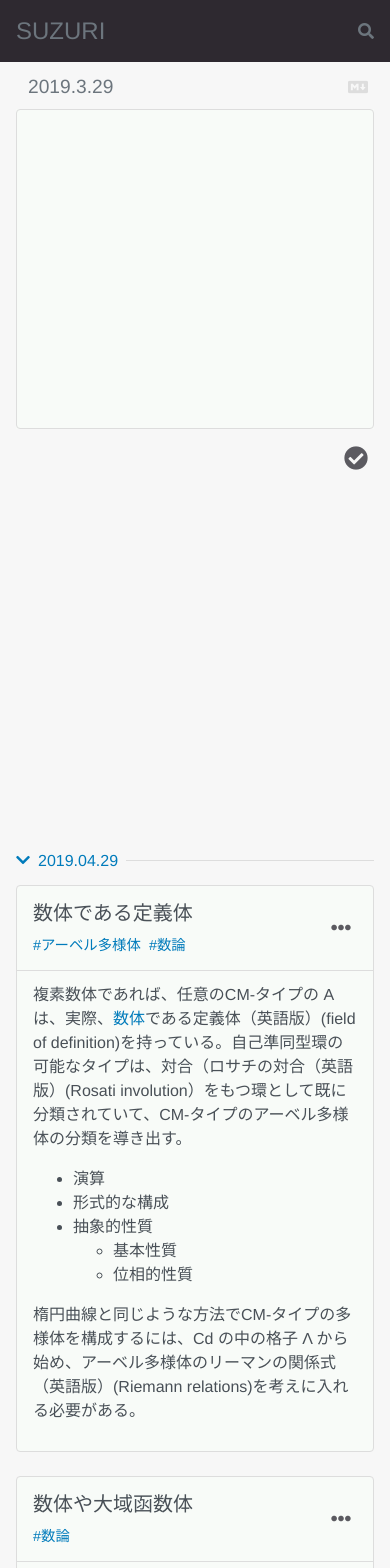
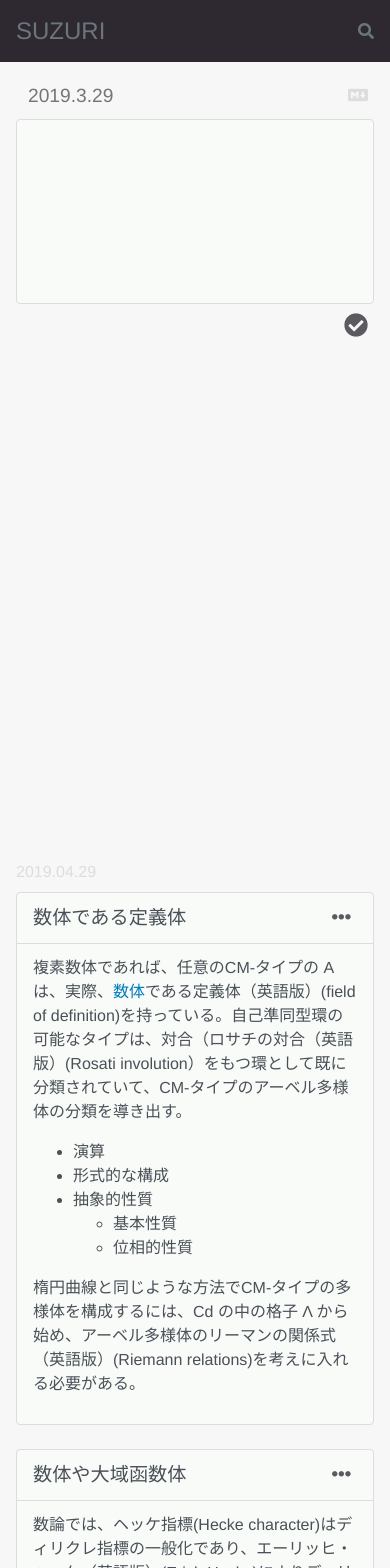
Before and after one commit to suzuri-note/suzuri, a Vue app: page / in a window 390 px wide. Shown: the top 1568 px of the page. Built offline with nearby package versions, Linux system fonts and the light colour scheme.

Commit message:
:+1: EditorとPageをいろいろ編集

```diff
--- a/src/App.vue
+++ b/src/App.vue
@@ -1,7 +1,7 @@
 <template>
   <div id="app">
     <Navbar class="header-layout"/>
-    <section class="editor px-3">
+    <section class="editor px-3 my-2">
       <Editor/>
     </section>
     <section class="note px-3">
--- a/src/components/DailyNote.vue
+++ b/src/components/DailyNote.vue
@@ -1,13 +1,10 @@
 <template>
     <div class="root">
         <div class="date mb-2">
-            <div class="mr-2">
-                <a :class="dateLinkClass" @click.prevent="onClickDate" href="#">{{ dailyNote.date }}</a>
-            </div>
-            <hr v-show="collapse" class="date-hr">
+            {{ dailyNote.date }}
         </div>
-        <div v-show="collapse" class="pages">
-            <Page class="mb-4" v-for="page in dailyNote.pages" :key="page.id" :title="page.title" :tags="page.tags" :body="page.body"/>
+        <div class="pages">
+            <Page class="mb-4" v-for="memo in dailyNote.memos" :key="memo.id" :id="memo.id" :memoObject="memo"/>
         </div>
     </div>
 </template>
@@ -21,22 +18,6 @@ export default {
     },
     props: {
         dailyNote: Object
-    },
-    data: () => ({
-        collapse: true
-    }),
-    computed: {
-        dateLinkClass: function() {
-            return {
-                'chevron-right': !this.collapse,
-                'chevron-down': this.collapse
-            }
-        },
-    },
-    methods: {
-        onClickDate: function() {
-            this.collapse = !this.collapse
-        }
     }
 }
 </script>
@@ -46,20 +27,6 @@ export default {
     display: flex;
     flex-direction: row;
     align-items: center;
-}
-.chevron-right:before {
-    content: '\f054';
-    font-family: 'Font Awesome 5 Free';
-    font-weight: bold;
-    margin-right: .5rem;
-}
-.chevron-down:before {
-    content: '\f078';
-    font-family: 'Font Awesome 5 Free';
-    font-weight: bold;
-    margin-right: .5rem;
-}
-.date-hr {
-    width: 100%;
+    color: $border;
 }
 </style>
--- a/src/components/Editor.vue
+++ b/src/components/Editor.vue
@@ -1,19 +1,19 @@
 <template>
     <div class="root">
-        <div class="editor-header">
-            <div class="editor-title">
-                <input type="text" class="form-control title text-muted" v-model="title" v-bind:placeholder="titlePlaceholder" @keyup="onKeyup">
+        <div class="header">
+            <div class="title">
+                <div v-show="preview">{{ title }}</div>
+                <input v-show="!preview" v-model="title" class="title-input" :placeholder="titlePlaceholder" @keyup="onKeyupTitle"/>
             </div>
             <button type="button" v-bind:class="previewButtonClass" @click="onClickedPreview">
                 <i class="fab fa-markdown editor-markdown ml-3"></i>
             </button>
         </div>
-
-        <div class="form-group bg-surface">
-            <Page v-if="preview" :body="body" class="editor-content"/>
-            <textarea v-else name="" id="" class="form-control editor-content" v-model="body" @keyup="onKeyup"></textarea>
+        <div class="body mb-2">
+            <div v-show="preview" class="body-preview" :id="'body-preview-'+this.id" v-html="htmlBody"></div>
+            <textarea v-show="!preview" :id="'body-textarea-'+this.id" v-model="body" class="body-textarea" @keyup="onKeyupBody"></textarea>
         </div>
-        <div class="editor-footer">
+        <div class="footer">
             <button type="button" class="icon-btn" v-bind:disabled="editing">
                 <i v-bind:class="doneButtonIconClass"></i>
             </button>
@@ -22,26 +22,31 @@
 </template>
 
 <script>
-import Page from './Page.vue'
+import MarkdownIt from 'markdown-it'
+
+const md = new MarkdownIt()
+
 export default {
-    components: {
-        Page
-    },
     data: () => ({
+        id: "new",
         title: "",
+        body: "",
         lastSavedTitle: "",
+        lastSavedBody: "",
         titlePlaceholder: "",
-        body: "",
-        lastSavedBody: "",
         timeout: null,
         editing: false,
         preview: false
     }),
     created: function() {
+        // initialize
         const today = new Date()
         this.titlePlaceholder = today.getFullYear() + "." + today.getMonth() + "." + today.getDate()
     },
     computed: {
+        htmlBody: function() {
+            return md.render(this.body)
+        },
         previewButtonClass: function () {
             return {
                 'icon-btn': true,
@@ -65,9 +70,24 @@ export default {
     },
     methods: {
         onClickedPreview: function() {
+            if (this.title === "") {
+                this.title = this.titlePlaceholder
+            }
             this.preview = !this.preview
+            if (!this.preview) {
+                this.$nextTick(function() {
+                    this.adjustBodyHeight() // 本文textareaの高さ調節
+                })
+            }
         },
-        onKeyup: function() {
+        onKeyupBody: function() {
+            this.adjustBodyHeight() // 本文textareaの高さ調節
+            this.autosave() // localstorageへの保存
+        },
+        onKeyupTitle: function() {
+            this.autosave() // localstorageへの保存
+        },
+        autosave: function() {
             if (this.body !== this.lastSavedBody || this.title !== this.lastSavedTitle) {
                 if (this.timeout) {
                     clearTimeout(this.timeout)
@@ -81,6 +101,15 @@ export default {
                     self.editing = false
                 }, 1500)
             }
+        },
+        adjustBodyHeight: function() {
+            let bodyTextarea = document.getElementById('body-textarea-'+this.id)
+            bodyTextarea.style.height = '1px'
+            bodyTextarea.style.height = bodyTextarea.scrollHeight + 'px'
+
+            let bodyPreview = document.getElementById('body-preview-'+this.id)
+            bodyPreview.style.height = '1px'
+            bodyPreview.style.height = bodyTextarea.scrollHeight + 'px'
         }
     }
 }
@@ -88,52 +117,61 @@ export default {
 
 
 <style scoped lang="scss">
-input.title {
-    font-size: 1.2em;
+.root {
+    text-align: left;
+}
+.header {
+    display: flex;
+    flex-direction: row;
+    min-height: 2.0rem;
+}
+.title {
+    font-size: 1.2rem;
+    padding: .5rem .75rem;
+    flex-grow: 1;
+}
+.title-input {
     border: none;
+    outline: none;
     border-radius: 0;
     background-color: transparent;
+    color: $text;
+    padding: 0;
+    width: 100%;
 }
-input.title:focus {
+.title-input:hover, .title-input:active {
     outline: 0;
     border: none;
     box-shadow: none;
 }
-.root {
-    display: flex;
-    flex-direction: column;
+
+.body {
+    border: 1px solid $border;
+    border-radius: .25rem;
+    padding: .5rem .75rem;
+    background-color: $surface;
 }
-.editor-header {
-    display: flex;
-    flex-direction: row;
-    justify-content: space-between;
-    align-items: center;
+.body-textarea {
+    overflow: hidden;
+    outline: none;
+    border: none;
+    background-color: transparent;
+    color: $text;
+    resize: none;
+    width: 100%;
+    height: auto;
+    min-height: 10rem;
+    padding: 0;
 }
-.editor-content {
-    min-height: 20rem;
+.body-preview {
+    min-height: 10rem;
+    overflow: scroll;
 }
-.editor-footer {
+
+
+.footer {
     display: flex;
     justify-content: flex-end;
-}
-.editor-title {
-    flex-grow: 1;
-}
-.editor-markdown {
-    display: block;
-}
-.preview {
-    text-align: left;
-    min-height: 20rem;
-    padding: .5rem 1.0rem;
-    font-size: 1rem;
-    font-weight: 400;
-    line-height: 1.5;
-    color: #495057;
-    background-color: #F8FBF8;
-    background-clip: padding-box;
-    border: 1px solid $border;
-    border-radius: .25rem;
 }
 .icon-rotate {
     animation: rotate 1s;
--- a/src/components/Page.vue
+++ b/src/components/Page.vue
@@ -1,20 +1,33 @@
 <template>
-    <div class="root">
-        <div v-if="title" class="header">
-            <div class="meta">
-                <div class="title"><a href="#">{{ title }}</a></div>
-                <div class="tags">
-                    <a v-for="tag in tags" :key="tag.id" :href="'#'+tag.id" class="tag">{{ "#"+tag.title }}</a>
-                </div>
+    <div :class="rootClass">
+        <div :class="headerClass">
+            <input v-if="editMode" v-model="title" type="text" class="title title-input">
+            <div v-else class="title"><a href="#">{{ memoObject.title }}</a></div>
+            <div class="buttons">
+                <button v-show="editMode" type="button" v-bind:class="previewButtonClass" @click="onClickedPreview">
+                    <i class="fab fa-markdown editor-markdown ml-3"></i>
+                </button>
+                <button type="button" @click="onClickOption" class="icon-btn icon-btn-secondary">
+                    <i class="fas fa-ellipsis-h"></i>
+                </button>
             </div>
-            <button type="button" @click="onClickOption" class="icon-btn icon-btn-secondary"><i class="fas fa-ellipsis-h"></i></button>
             <div v-show="optionOpen" class="dropdown-menu">
-                <a href="" @click.prevent="" class="dropdown-item text-default">Edit</a>
+                <a v-show="!editMode" href="" @click.prevent="onClickEdit" class="dropdown-item text-default">Edit</a>
                 <a href="" @click.prevent="" class="dropdown-item text-default">Copy URL</a>
                 <a href="" @click.prevent="" class="dropdown-item text-error">Delete</a>
             </div>
         </div>
-        <div class="content" v-html="htmlBody"></div>
+        <div v-if="editMode" class="content">
+            <div v-if="preview" v-html="htmlDataBody" class="content-textarea"></div>
+            <textarea v-else v-model="body" :id="'textarea-'+id" class="content-textarea" @keyup="onKeyupBody"></textarea>
+            <div class="content-buttons mt-2">
+                <button type="button" class="btn btn-secondary mr-2" @click="onClickedCancel">Cancel</button>
+                <button type="button" class="btn btn-primary" @click="onClickedSave">Save</button>
+            </div>
+        </div>
+        <div v-else class="content">
+            <div v-html="htmlBody"></div>
+        </div>
     </div>
 </template>
 
@@ -25,22 +38,84 @@ const md = new MarkdownIt()
 
 export default {
     props: {
-        title: String,
-        tags: Array,
-        body: String
+        memoObject: Object,
     },
     data: () => ({
-        optionOpen: false
+        title: "",
+        body: "",
+        preview: false,
+        optionOpen: false,
+        editMode: false
     }),
     computed: {
         htmlBody: function() {
+            return md.render(this.memoObject.body)
+        },
+        htmlDataBody: function() {
             return md.render(this.body)
-        }
+        },
+        rootClass: function() {
+            return {
+                'root': true,
+                'root-editMode': this.editMode
+            }
+        },
+        headerClass: function() {
+            return {
+                'header': true,
+                'header-editMode': this.editMode
+            }
+        },
+        previewButtonClass: function () {
+            return {
+                'icon-btn': true,
+                'icon-btn-border': !this.preview,
+                'icon-btn-secondary': this.preview
+            }
+        },
     },
     methods: {
         onClickOption: function() {
             this.optionOpen = !this.optionOpen
+        },
+        onClickEdit: function() {
+            this.editMode = true
+            this.optionOpen = false
+            this.$nextTick(function() {
+                this.adjustBodyHeight()
+            })
+        },
+        onClickedPreview: function() {
+            if (this.title === "") {
+                this.title = this.titlePlaceholder
+            }
+            this.preview = !this.preview
+            this.$nextTick(function() {
+                if(!this.preview) {
+                    this.adjustBodyHeight()
+                }
+            })
+        },
+        onClickedCancel: function() {
+            this.editMode = false
+        },
+        onClickedSave: function() {
+            return
+        },
+        onKeyupBody: function() {
+            this.adjustBodyHeight()
+        },
+        adjustBodyHeight: function() {
+            if (this.editMode) {
+                let textarea = document.getElementById('textarea-'+this.id)
+                textarea.style.height = '1px'
+                textarea.style.height = textarea.scrollHeight + 'px'
+            }
         }
+    },
+    created: function() {
+        this.title = this.memoObject.title
+        this.body = this.memoObject.body
     }
 }
 </script>
@@ -52,57 +127,73 @@ export default {
     height: auto;
     font-size: 1rem;
     font-weight: 400;
-    line-height: 1.5;
+    line-height: 1.5rem;
     color: #495057;
-    background-color: #F8FBF8;
+    background-color: $surface;
     background-clip: padding-box;
     border: 1px solid $border;
     border-radius: .25rem;
 }
+.root-editMode {
+    background-color: transparent;
+    border: none;
+}
 
 .header {
-    font-size: 1.25rem;
+    font-size: 1.2rem;
     padding: 0.75rem 1.0rem;
     border-bottom: 1px solid $border;
 
     display: flex;
     flex-direction: row;
+    align-items: center;
 
     position: relative;
 }
-
-@media screen and (max-width: 576px) {
-    .meta {
-        display: flex;
-        flex-direction: column;
-        flex-grow: 1;
-    }
-}
-
-@media screen and (min-width: 576px) {
-    .meta {
-        display: flex;
-        flex-direction: row;
-        flex-grow: 1;
-    }
+.header-editMode {
+    border-bottom: none;
 }
 
 
 .title {
+    flex-grow: 1;
     margin-right: 1.0rem;
 }
 .title a {
     color: $text;
 }
-.tags {
-    flex-grow: 1;
-}
-.tag {
-    font-size: .9rem;
-    margin-right: 0.5rem;
-}
 
 .content {
     padding: .75rem 1.0rem;
 }
+
+.title-input {
+    outline: none;
+    border: none;
+    background-color: $surface;
+    color: $text;
+    flex-grow:1;
+
+    border: 1px solid $border;
+    border-radius: .25rem;
+    padding: .25rem .5rem;
+}
+.content-textarea {
+    overflow: hidden;
+    outline: none;
+    border: 1px solid $border;
+    background-color: $surface;
+    color: $text;
+    resize: none;
+    width: 100%;
+    height: auto;
+    border-radius: .25rem;
+    padding: .25rem .5rem;
+    min-height: 10rem;
+}
+.content-buttons {
+    display: flex;
+    flex-direction: row;
+    justify-content: flex-end;
+}
 </style>
--- a/src/store/dummy.js
+++ b/src/store/dummy.js
@@ -2,13 +2,10 @@ export default {
     note: [
         {
           date: '2019.04.29',
-          pages: [
+          memos: [
             {
+              id: "safafafafs",
               title: "数体である定義体",
-              tags: [
-                  {title: "アーベル多様体", id: "abcdefg"},
-                  {title: "数論", id: "hjklmn"},
-              ],
               body: `複素数体であれば、任意のCM-タイプの A は、実際、[数体](https://ja.wikipedia.org/wiki/%E4%BB%A3%E6%95%B0%E4%BD%93)である定義体（英語版）(field of definition)を持っている。自己準同型環の可能なタイプは、対合（ロサチの対合（英語版）(Rosati involution）をもつ環として既に分類されていて、CM-タイプのアーベル多様体の分類を導き出す。
 
 * 演算
@@ -20,10 +17,8 @@ export default {
 楕円曲線と同じような方法でCM-タイプの多様体を構成するには、Cd の中の格子 Λ から始め、アーベル多様体のリーマンの関係式（英語版）(Riemann relations)を考えに入れる必要がある。`
             },
             {
+              id: "fgkjfjioas",
               title: "数体や大域函数体",
-              tags: [
-                    {title: "数論", id: "hjklmn"},
-              ],
               body: `数論では、ヘッケ指標(Hecke character)はディリクレ指標の一般化であり、エーリッヒ・ヘッケ（英語版）(Erich Hecke)によりディリクレのL-函数よりも大きな L-函数のクラスを構成するために導入された。
 
 * イデールを使う定義
@@ -38,16 +33,10 @@ export default {
         },
         {
             date: '2019.04.28',
-            pages: [
+            memos: [
               {
+                id: "dasfgsdvef",
                 title: "数体である定義体",
-                tags: [
-                    {title: "アーベル多様体", id: "abcdefg"},
-                    {title: "数論", id: "hjklmn"},
-                    {title: "複素数体", id: "sdgbvf"},
-                    {title: "数体", id: "hjklfdfdmn"},
-                    {title: "ディリクレ指標", id: "hjklvbnmn"},
-                ],
                 body: `複素数体であれば、任意のCM-タイプの A は、実際、[数体](https://ja.wikipedia.org/wiki/%E4%BB%A3%E6%95%B0%E4%BD%93)である定義体（英語版）(field of definition)を持っている。自己準同型環の可能なタイプは、対合（ロサチの対合（英語版）(Rosati involution）をもつ環として既に分類されていて、CM-タイプのアーベル多様体の分類を導き出す。
 
   * 演算
@@ -59,10 +48,8 @@ export default {
   楕円曲線と同じような方法でCM-タイプの多様体を構成するには、Cd の中の格子 Λ から始め、アーベル多様体のリーマンの関係式（英語版）(Riemann relations)を考えに入れる必要がある。`
               },
               {
+                id: "fasvcetge",
                 title: "数体や大域函数体",
-                tags: [
-                      {title: "数論", id: "hjklmn"},
-                ],
                 body: `数論では、ヘッケ指標(Hecke character)はディリクレ指標の一般化であり、エーリッヒ・ヘッケ（英語版）(Erich Hecke)によりディリクレのL-函数よりも大きな L-函数のクラスを構成するために導入された。
 
   * イデールを使う定義
```
Also changed, not shown: .eslintrc.js.
